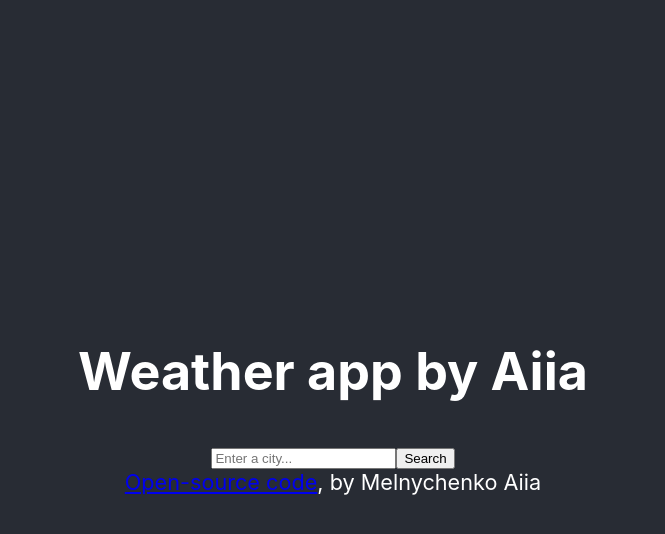
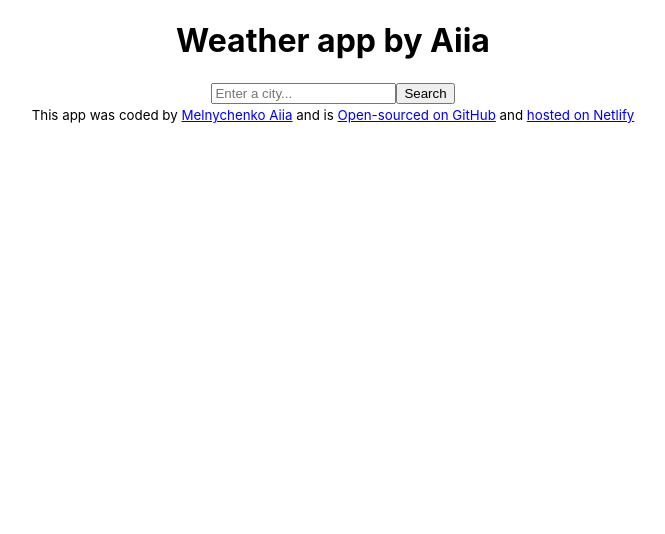
Before and after one commit to MelAiia/aiia-app-react, a React (Create React App) app: page / in a window 1280 px wide. Shown: the top 534 px of the page, without its empty margins (307-972 px from the left). Built offline with nearby package versions, Linux system fonts and the light colour scheme.

Commit message:
Changed the Source text

```diff
--- a/src/App.css
+++ b/src/App.css
@@ -1,38 +1,3 @@
 .App {
   text-align: center;
 }
-
-.App-logo {
-  height: 40vmin;
-  pointer-events: none;
-}
-
-@media (prefers-reduced-motion: no-preference) {
-  .App-logo {
-    animation: App-logo-spin infinite 20s linear;
-  }
-}
-
-.App-header {
-  background-color: #282c34;
-  min-height: 100vh;
-  display: flex;
-  flex-direction: column;
-  align-items: center;
-  justify-content: center;
-  font-size: calc(10px + 2vmin);
-  color: white;
-}
-
-.App-link {
-  color: #61dafb;
-}
-
-@keyframes App-logo-spin {
-  from {
-    transform: rotate(0deg);
-  }
-  to {
-    transform: rotate(360deg);
-  }
-}
--- a/src/App.js
+++ b/src/App.js
@@ -5,11 +5,11 @@ import Source from "./Source";
 function App() {
   return (
     <div className="App">
-      <header className="App-header">
+      <div className="container">
         <h1>Weather app by Aiia</h1>
         <Weather />
         <Source />
-      </header>
+      </div>
     </div>
   );
 }
--- a/src/Source.js
+++ b/src/Source.js
@@ -3,14 +3,30 @@ import React from "react";
 export default function Source() {
   return (
     <small className="Source">
+      This app was coded by{" "}
+      <a
+        href="https://www.shecodes.io/graduates/81123-aiia-melnychenko"
+        target="_blank"
+        rel="noopener noreferrer"
+      >
+        Melnychenko Aiia
+      </a>{" "}
+      and is{" "}
       <a
         href="https://github.com/MelAiia/aiia-app-react"
         target="_blank"
         rel="noreferrer"
       >
-        Open-source code
+        Open-sourced on GitHub
+      </a>{" "}
+      and{" "}
+      <a
+        href="https://zesty-hummingbird-d8ec10.netlify.app"
+        target="_blank"
+        rel="noopener noreferrer"
+      >
+        hosted on Netlify
       </a>
-      , by Melnychenko Aiia
     </small>
   );
 }
```
